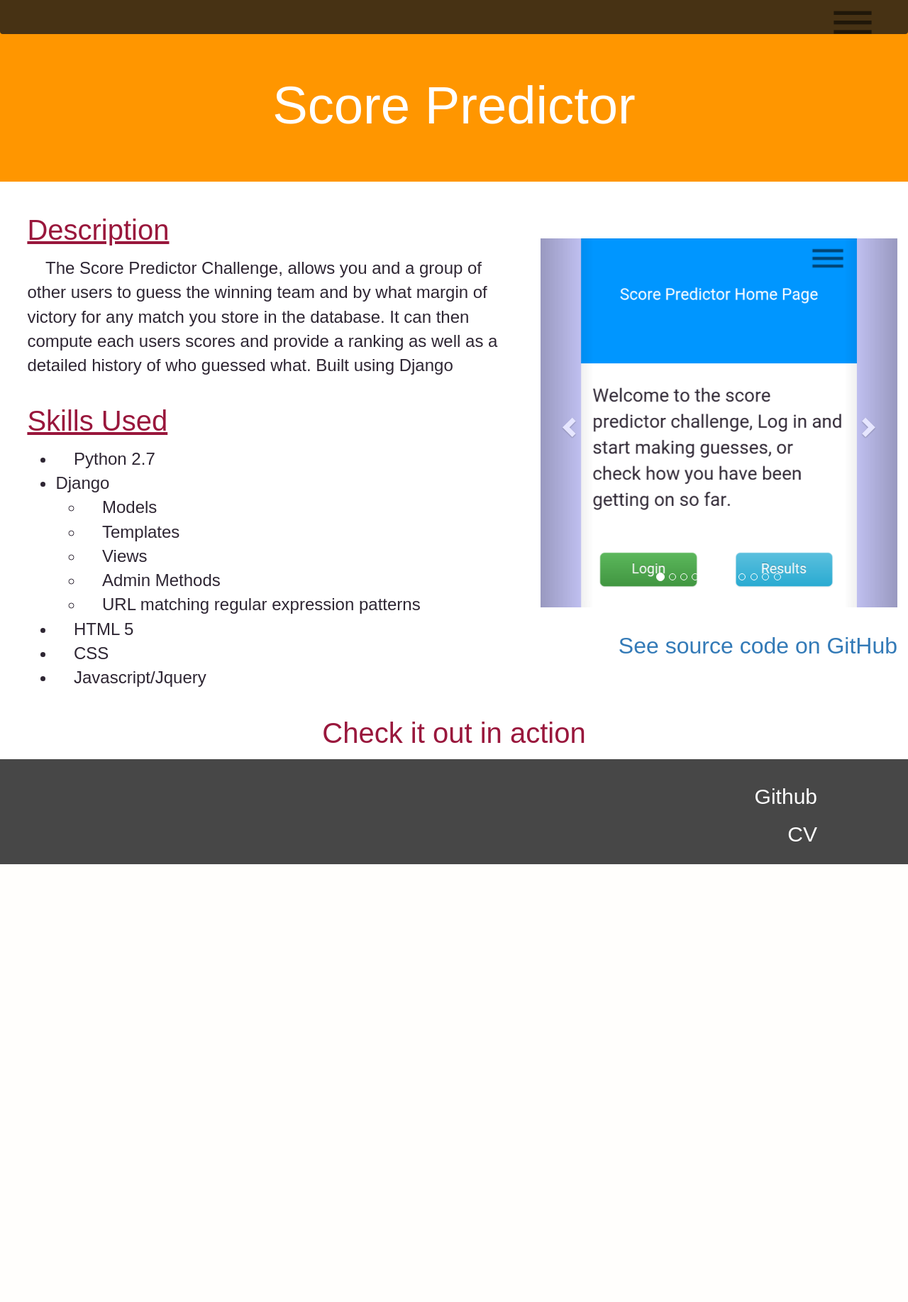
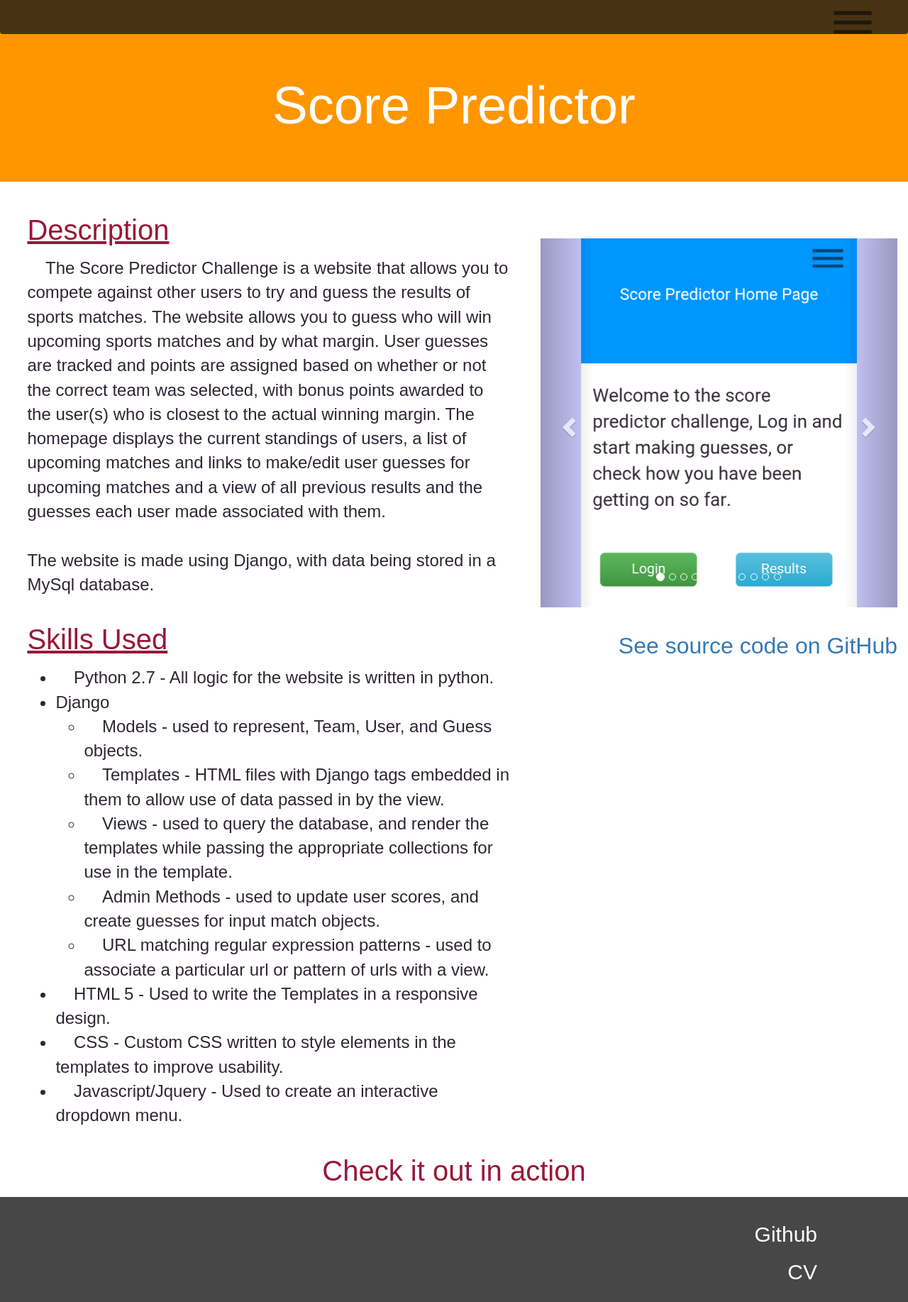
Before and after one commit to BarnettMichael/website, a Django app: page /projects/score_predictor in a window 1280 px wide. Shown: the whole page at 71% size. Before the commit the page ends 1218 px from the top, so only its background shows below. Run offline with Django 3.2, Linux system fonts and the light colour scheme; parts of the project's set-up code (start-up, migrations or seed data) failed here and were passed over; some libraries are stand-ins or nearby versions.

Commit message:
improved project_description text in project_score_predictor.html, added a break in project_ffhelper.html

```diff
--- a/website/templates/website/project_ffhelper.html
+++ b/website/templates/website/project_ffhelper.html
@@ -10,9 +10,9 @@ Fantasy Football Helper helps you pick your NFL fantasy football team by providi
 past performances, what positions you currently need to fill or whether you already have a full compliment of starters.
 The script recommends those players who are still available with the best historic performance and also those who have the best value
 in comparison to the mean of players in their position.
-
+</br></br>
 This project includes a web scraper written using the scrapy library, The data collected is stored in a postgres Database
-Data is collected and parsed by assigning xpath locations into PlayerItem objects. Which are stored using a sqlalchemy
+data is collected and parsed by assigning xpath locations into PlayerItem objects. Which are stored using a sqlalchemy
 pipeline into the database.</br>
 Data in the database is then retrieved via sending SQL queries when the app software is opened is used to display
 information to the user via the GUI
--- a/website/templates/website/project_score_predictor.html
+++ b/website/templates/website/project_score_predictor.html
@@ -8,28 +8,31 @@
 {% block content_title %} Score Predictor {% endblock %}
 
 {% block project_description %}
-The Score Predictor Challenge, allows you and a group of other users to guess the winning team and by what margin of victory
-for any match you store in the database. It can then compute each users scores and provide a ranking as well as a detailed
-history of who guessed what.
-
-Built using Django
+The Score Predictor Challenge is a website that allows you to compete against other users
+to try and guess the results of sports matches. The website allows you to guess who will win upcoming sports matches
+and by what margin. User guesses are tracked and points are assigned based on whether or not the correct team was
+selected, with bonus points awarded to the user(s) who is closest to the actual winning margin.
+The homepage displays the current standings of users, a list of upcoming matches and links to make/edit
+user guesses for upcoming matches and a view of all previous results and the guesses each user made associated with them.
+</br></br>
+The website is made using Django, with data being stored in a MySql database.
 {% endblock %}
 
 {% block project_skills %}
 <ul>
-    <li>Python 2.7</li>
+    <li>Python 2.7 - All logic for the website is written in python.</li>
     <li>Django
         <ul>
-            <li>Models</li>
-            <li>Templates</li>
-            <li>Views</li>
-            <li>Admin Methods</li>
-            <li>URL matching regular expression patterns</li>
+            <li>Models - used to represent, Team, User, and Guess objects.</li>
+            <li>Templates - HTML files with Django tags embedded in them to allow use of data passed in by the view.</li>
+            <li>Views - used to query the database, and render the templates while passing the appropriate collections for use in the template.</li>
+            <li>Admin Methods - used to update user scores, and create guesses for input match objects.</li>
+            <li>URL matching regular expression patterns - used to associate a particular url or pattern of urls with a view.</li>
         </ul>
     </li>
-    <li>HTML 5</li>
-    <li>CSS</li>
-    <li>Javascript/Jquery</li>
+    <li>HTML 5 - Used to write the Templates in a responsive design.</li>
+    <li>CSS - Custom CSS written to style elements in the templates to improve usability.</li>
+    <li>Javascript/Jquery - Used to create an interactive dropdown menu.</li>
 </ul>
 {% endblock %}
 
@@ -88,7 +91,7 @@ Built using Django
 {% endblock %}
 
 {% block github_link %}
-<a href="https://github.com/BarnettMichael/website">See source code on GitHub</a>
+<a href="https://github.com/BarnettMichael/website/tree/master/rwc">See source code on GitHub</a>
 {% endblock %}
 
 {% block link_to_webapp %}
```
